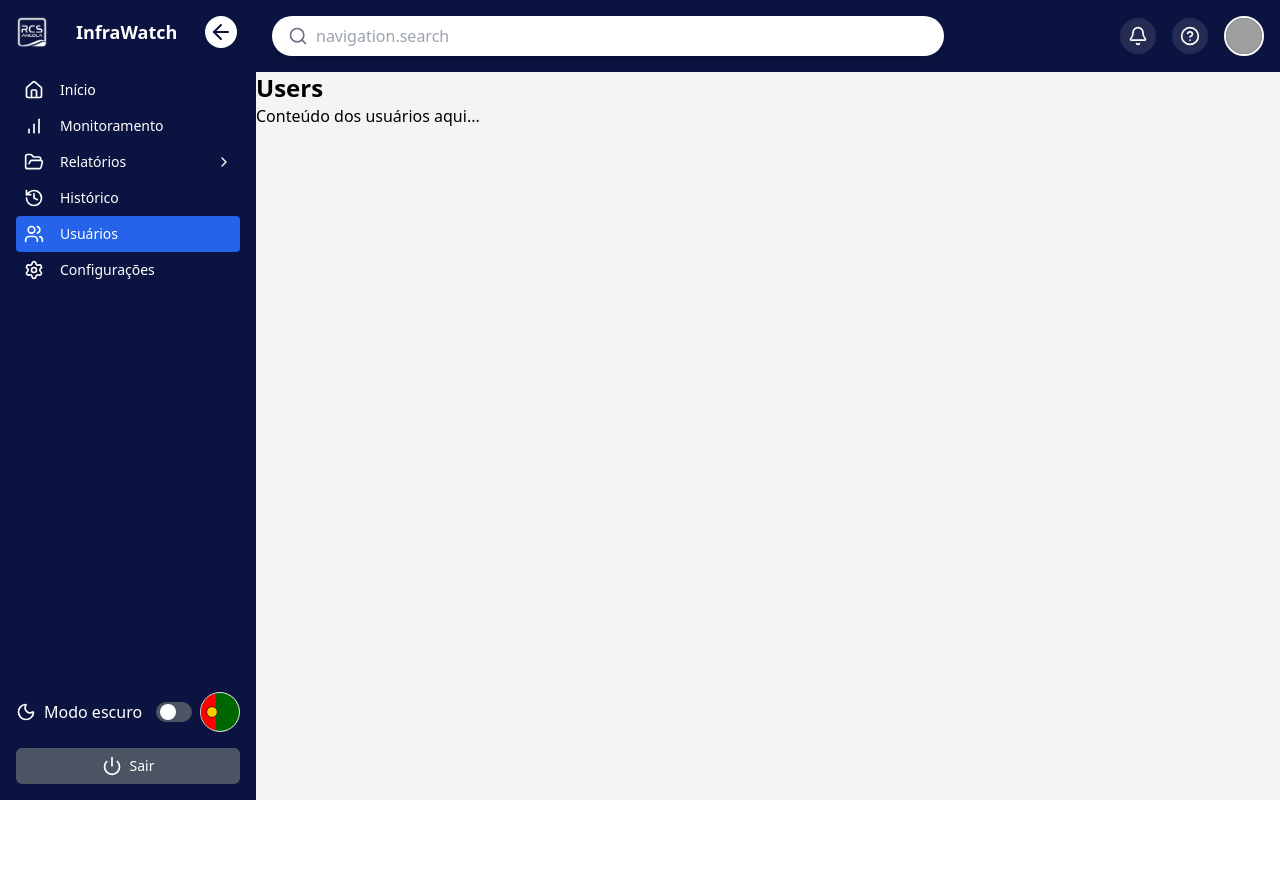
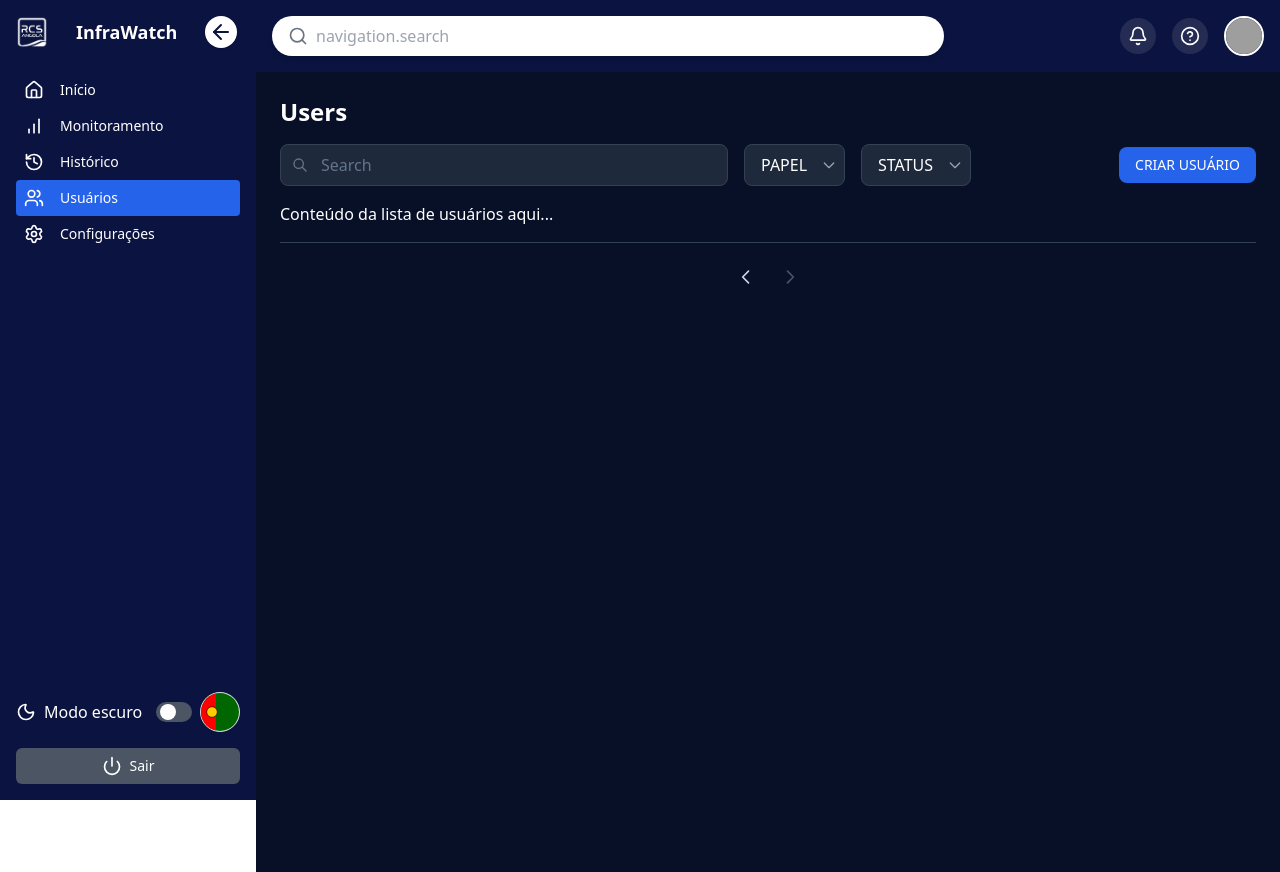
Before and after one commit to infrawatch9-lab/Front-end, a React (Vite) app: page /admin/users_admin in a window 1280 px wide. Before the commit the page ends 800 px from the top, so only its background shows below. Built offline with nearby package versions, Linux system fonts and the light colour scheme; grey boxes are pictures that could not be loaded.

Commit message:
trabalha sobrinho

```diff
--- a/src/admin_pages/SideBar.jsx
+++ b/src/admin_pages/SideBar.jsx
@@ -42,7 +42,7 @@ export default function Sidebar() {
           isOpen={isOpen}
           to="/admin/monitor_admin"
           active={isActive("/admin/monitor_admin")}
-        />
+        /> {/*
         <SidebarItemWithSubmenu
           icon={<FolderOpen size={20} />}
           label={t('sidebar.reports', 'Relatórios')}
@@ -55,6 +55,7 @@ export default function Sidebar() {
           ]}
           active={location.pathname.startsWith("/admin/reports")}
         />
+         */}
         <SidebarItem
           icon={<History size={20} />}
           label={t('sidebar.history', 'Histórico')}
--- a/src/admin_pages/Users.jsx
+++ b/src/admin_pages/Users.jsx
@@ -1,10 +1,45 @@
-import React from "react";
+import React, { useState } from "react";
+import SearchAndFilters from "./users_components/SearchAndFilters";
+import UserActionsButtons from "./users_components/UserActionsButtons";
+import Pagination from "./users_components/Pagination";
+import CreateUserModal from "./users_components/CreateUserModal";
+import UserDetailsModal from "./users_components/UserDetailsModal";
 
 export default function UsersAdmin() {
-    return (
-      <div >
-        <h1 className="text-2xl font-bold">Users</h1>
-        <p>Conteúdo dos usuários aqui...</p>
+  // Estados para controlar a abertura dos modais
+  const [showCreateModal, setShowCreateModal] = useState(false);
+  const [showDetailsModal, setShowDetailsModal] = useState(false);
+  const [selectedUser, setSelectedUser] = useState(null);
+
+  // Exemplo de função para abrir modal de detalhes
+  const handleShowDetails = (user) => {
+    setSelectedUser(user);
+    setShowDetailsModal(true);
+  };
+
+  return (
+    <div className="p-6 min-h-screen bg-[#081028]">
+      <h1 className="text-2xl font-bold text-white mb-4">Users</h1>
+      <div className="mb-4">
+        <SearchAndFilters />
       </div>
-    );
-  }
+      {/* Aqui você pode renderizar a lista/tabela de usuários */}
+      <div className="mb-4">
+        {/* Exemplo: <UsersTable onShowDetails={handleShowDetails} /> */}
+        <p className="text-white">Conteúdo da lista de usuários aqui...</p>
+      </div>
+      <Pagination />
+
+    </div>
+  );
+}
+
+{/* Modais
+<CreateUserModal open={showCreateModal} onClose={() => setShowCreateModal(false)} />
+        <div className="mb-4 flex justify-between items-center">
+        <UserActionsButtons onCreate={() => setShowCreateModal(true)} />
+      </div>
+
+      <UserDetailsModal open={showDetailsModal} user={selectedUser} onClose={() => setShowDetailsModal(false)} />
+
+  */}
```
